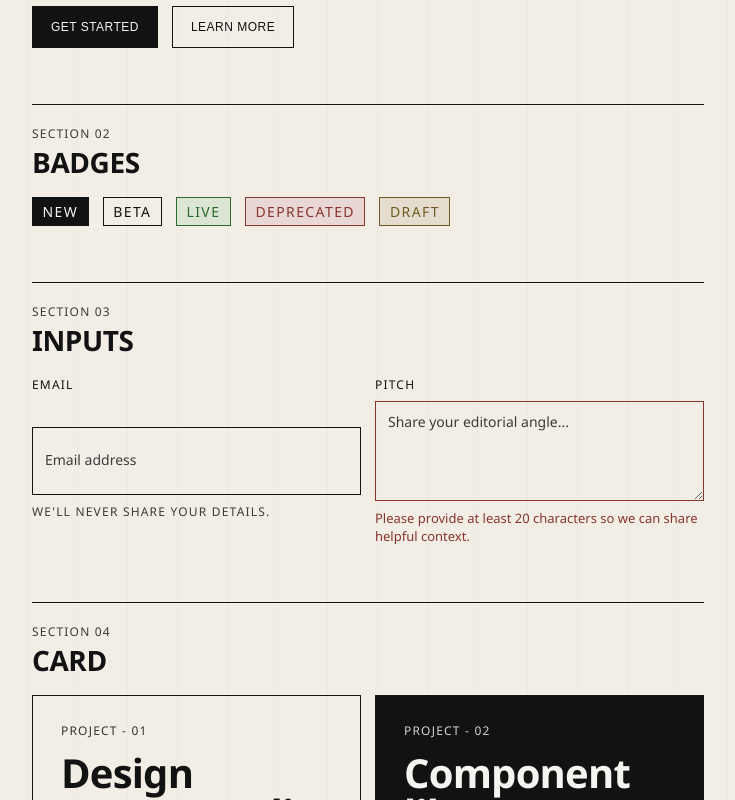
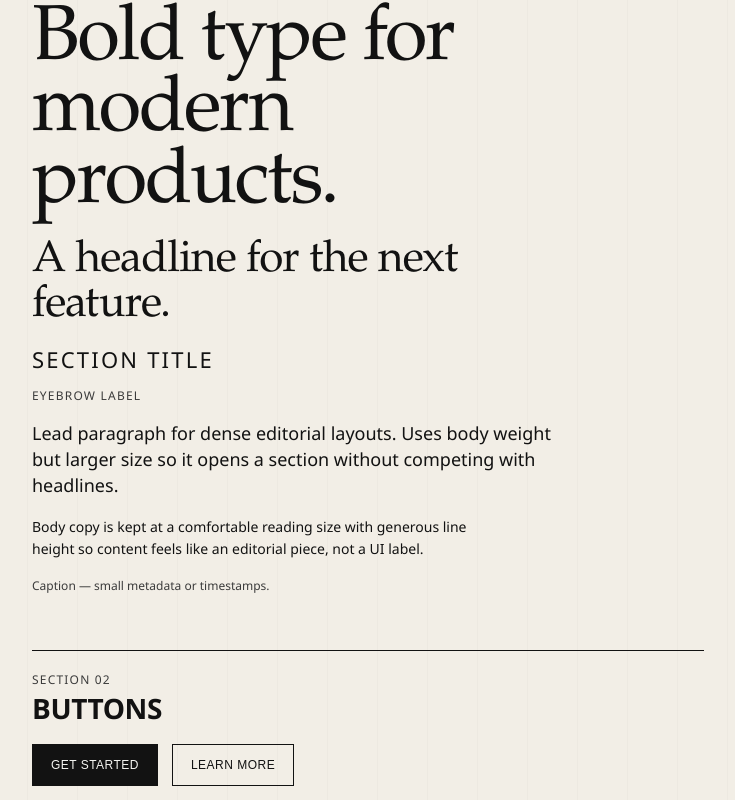
Before and after one commit to LisanneArdern/lisanne-ui, a React (Vite) app: page / in a window 1280 px wide. Shown: the part 700-1500 px from the top of the page, without its empty margins (272-1007 px from the left). Built offline with nearby package versions, Linux system fonts and the light colour scheme.

Commit message:
Add Typography (#8)

```diff
--- /dev/null
+++ b/src/components/Typography/Typography.tsx
@@ -0,0 +1,46 @@
+import type { ElementType, HTMLAttributes, ReactNode } from "react";
+import "./typography.css";
+
+export type TypographyVariant =
+  | "display"
+  | "headline"
+  | "title"
+  | "eyebrow"
+  | "lead"
+  | "body"
+  | "caption";
+
+const defaultElement: Record<TypographyVariant, ElementType> = {
+  display: "h1",
+  headline: "h2",
+  title: "h3",
+  eyebrow: "p",
+  lead: "p",
+  body: "p",
+  caption: "p"
+};
+
+export type TypographyProps = HTMLAttributes<HTMLElement> & {
+  variant?: TypographyVariant;
+  as?: ElementType;
+  children: ReactNode;
+};
+
+export function Typography({
+  variant = "body",
+  as,
+  className,
+  children,
+  ...rest
+}: TypographyProps) {
+  const Element = as ?? defaultElement[variant];
+  const classes = ["lsn-type", `lsn-type--${variant}`, className]
+    .filter(Boolean)
+    .join(" ");
+
+  return (
+    <Element className={classes} {...rest}>
+      {children}
+    </Element>
+  );
+}
--- /dev/null
+++ b/src/components/Typography/index.ts
@@ -0,0 +1,2 @@
+export { Typography } from "./Typography";
+export type { TypographyProps, TypographyVariant } from "./Typography";
--- /dev/null
+++ b/src/components/Typography/typography.css
@@ -0,0 +1,60 @@
+.lsn-type {
+  margin: 0;
+  color: var(--lsn-color-foreground);
+}
+
+.lsn-type--display {
+  font-family: "Iowan Old Style", "Palatino Linotype", Palatino, serif;
+  font-size: clamp(42px, 8vw, 78px);
+  line-height: 0.92;
+  letter-spacing: -0.03em;
+  font-weight: var(--lsn-font-bold);
+  max-width: 12ch;
+}
+
+.lsn-type--headline {
+  font-family: "Iowan Old Style", "Palatino Linotype", Palatino, serif;
+  font-size: clamp(30px, 4.4vw, 44px);
+  line-height: 1.02;
+  letter-spacing: -0.02em;
+  font-weight: var(--lsn-font-bold);
+  max-width: 22ch;
+}
+
+.lsn-type--title {
+  font-size: clamp(18px, 2.2vw, 22px);
+  line-height: 1.15;
+  letter-spacing: var(--lsn-letter-label);
+  text-transform: uppercase;
+  font-weight: var(--lsn-font-bold);
+}
+
+.lsn-type--eyebrow {
+  font-size: 12px;
+  line-height: 1;
+  letter-spacing: var(--lsn-letter-label);
+  text-transform: uppercase;
+  font-weight: var(--lsn-font-bold);
+  color: var(--lsn-color-foreground-muted);
+}
+
+.lsn-type--lead {
+  font-size: 18px;
+  line-height: 1.45;
+  font-weight: var(--lsn-font-body);
+  max-width: 52ch;
+}
+
+.lsn-type--body {
+  font-size: 14px;
+  line-height: 1.55;
+  font-weight: var(--lsn-font-body);
+  max-width: 56ch;
+}
+
+.lsn-type--caption {
+  font-size: 12px;
+  line-height: 1.4;
+  font-weight: var(--lsn-font-body);
+  color: var(--lsn-color-foreground-muted);
+}
--- a/src/components/index.ts
+++ b/src/components/index.ts
@@ -5,3 +5,4 @@ export * from "./Input";
 export * from "./Modal";
 export * from "./Textarea";
 export * from "./Tooltip";
+export * from "./Typography";
--- a/src/main.tsx
+++ b/src/main.tsx
@@ -8,7 +8,8 @@ import {
   Input,
   Modal,
   Textarea,
-  Tooltip
+  Tooltip,
+  Typography
 } from "./components";
 import { tokens } from "./tokens";
 import "./styles.css";
@@ -47,14 +48,38 @@ export function PreviewApp() {
         </p>
       </header>
 
-      <PreviewSection eyebrow="Section 01" title="Buttons">
+      <PreviewSection eyebrow="Section 01" title="Typography">
+        <div className="preview-type-stack">
+          <Typography variant="display">
+            Bold type for modern products.
+          </Typography>
+          <Typography variant="headline">
+            A headline for the next feature.
+          </Typography>
+          <Typography variant="title">Section title</Typography>
+          <Typography variant="eyebrow">Eyebrow label</Typography>
+          <Typography variant="lead">
+            Lead paragraph for dense editorial layouts. Uses body weight but
+            larger size so it opens a section without competing with headlines.
+          </Typography>
+          <Typography variant="body">
+            Body copy is kept at a comfortable reading size with generous line
+            height so content feels like an editorial piece, not a UI label.
+          </Typography>
+          <Typography variant="caption">
+            Caption — small metadata or timestamps.
+          </Typography>
+        </div>
+      </PreviewSection>
+
+      <PreviewSection eyebrow="Section 02" title="Buttons">
         <div className="preview-actions">
           <Button>Get started</Button>
           <Button variant="secondary">Learn more</Button>
         </div>
       </PreviewSection>
 
-      <PreviewSection eyebrow="Section 02" title="Badges">
+      <PreviewSection eyebrow="Section 03" title="Badges">
         <div className="preview-actions">
           <Badge>New</Badge>
           <Badge variant="beta">Beta</Badge>
@@ -64,7 +89,7 @@ export function PreviewApp() {
         </div>
       </PreviewSection>
 
-      <PreviewSection eyebrow="Section 03" title="Inputs">
+      <PreviewSection eyebrow="Section 04" title="Inputs">
         <div className="preview-card-grid">
           <Input
             label="Email"
@@ -79,7 +104,7 @@ export function PreviewApp() {
         </div>
       </PreviewSection>
 
-      <PreviewSection eyebrow="Section 04" title="Card">
+      <PreviewSection eyebrow="Section 05" title="Card">
         <div className="preview-card-grid">
           <Card
             eyebrow="Project - 01"
@@ -97,7 +122,7 @@ export function PreviewApp() {
         </div>
       </PreviewSection>
 
-      <PreviewSection eyebrow="Section 05" title="Overlays">
+      <PreviewSection eyebrow="Section 06" title="Overlays">
         <div className="preview-actions">
           <Button onClick={() => setModalOpen(true)}>Open modal</Button>
           <Tooltip content="Read the docs" placement="top">
--- a/src/styles.css
+++ b/src/styles.css
@@ -94,6 +94,11 @@ body {
   gap: 16px;
 }
 
+.preview-type-stack {
+  display: grid;
+  gap: 18px;
+}
+
 .preview-eyebrow {
   margin: 0;
   font-size: 12px;
--- a/src/tokens/index.ts
+++ b/src/tokens/index.ts
@@ -1,3 +1,4 @@
 export { colors } from "./colors";
 export { spacing } from "./spacing";
 export { tokens } from "./tokens";
+export { typography } from "./typography";
--- /dev/null
+++ b/src/tokens/typography.ts
@@ -0,0 +1,6 @@
+export const typography = {
+  fontFamily: {
+    serif: '"Iowan Old Style", "Palatino Linotype", Palatino, serif',
+    sans: '"Inter Tight", "Avenir Next", Avenir, "Segoe UI", sans-serif'
+  }
+} as const;
```
Also changed, not shown: 2 other files (tests, documents, lock files or other folders).
